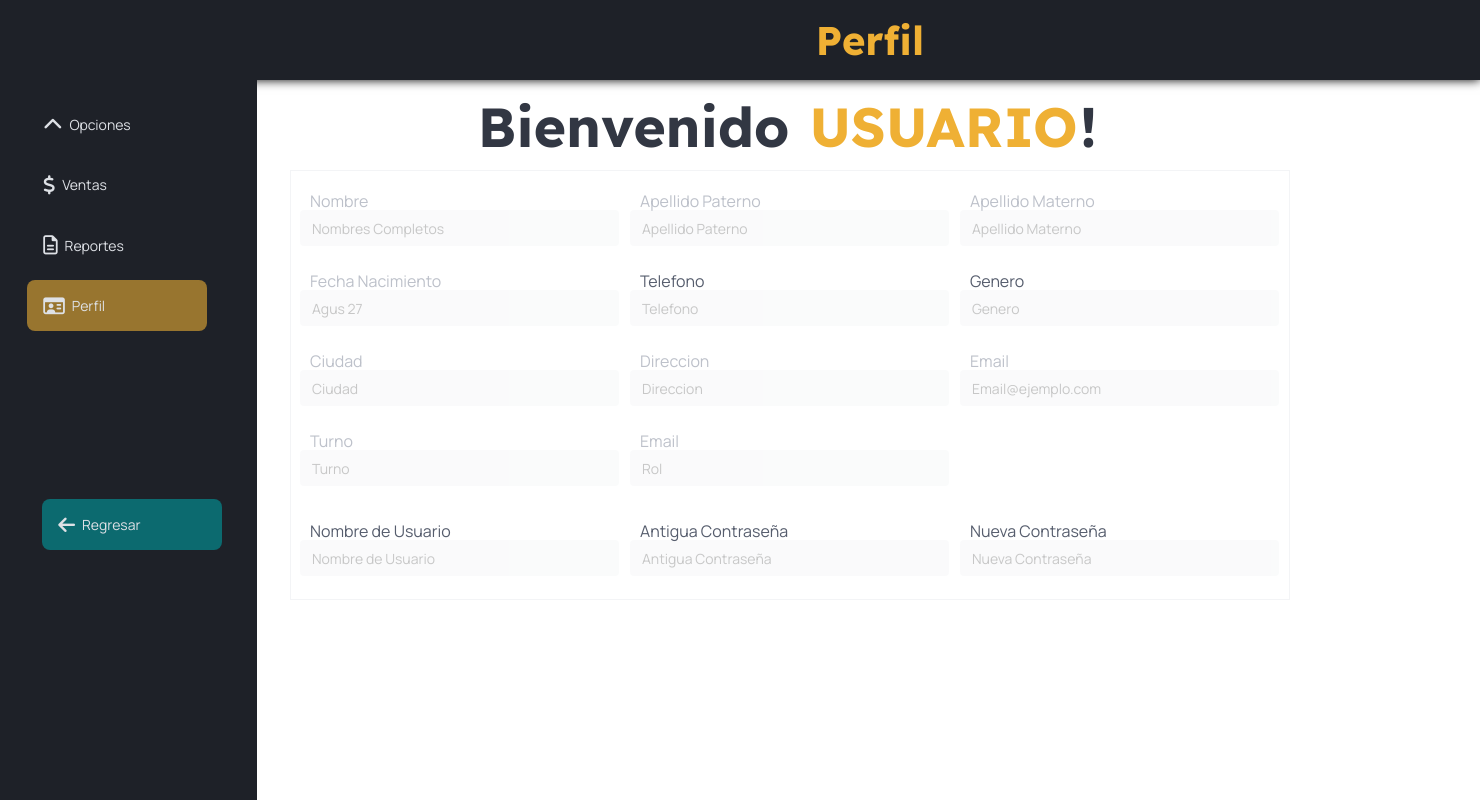
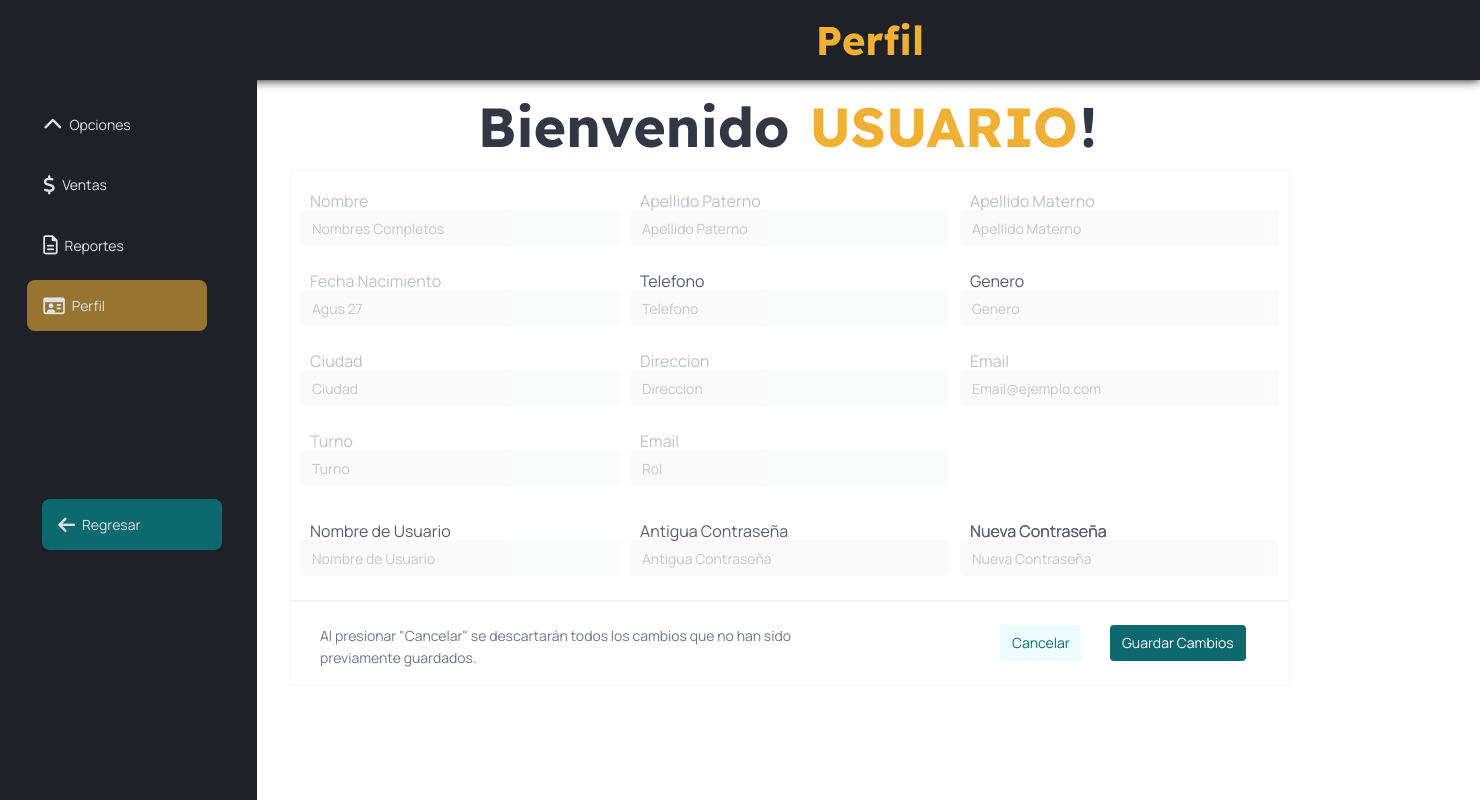
Before and after one commit to Murderd0ll/Wall-Ve-, a PHP site: page /Empleado_Perfil.html in a window 1480 px wide. Run offline with PHP 8.4, Linux system fonts and the light colour scheme.

Commit message:
***ReadOnlyPassword

```diff
--- a/Wall-VE-main/Css/estilos_emp_Perfil.css
+++ b/Wall-VE-main/Css/estilos_emp_Perfil.css
@@ -41,13 +41,26 @@ position: absolute;
 top: 170px;
 left: 290px;
 width: 1000px;
-height: 430px;
+height: 515px;
 background: #FFFFFFFF;
 border-radius: 0px;
 border-width: 1px;
 border-color: #F3F4F6FF;
 border-style: solid;
 }
+
+#LineaAbajo{
+    position: absolute;
+    top: 600px;
+    left: 290px;
+    width: 1000px;
+    height: 0px;
+    border-width: 1px;
+    border-color: #F3F4F6FF;
+    border-style: solid;
+    transform: rotate(0deg);
+    }
+
 #NombreEmp{
     position: absolute;
     top: 190px;
@@ -782,3 +795,90 @@ background: #F3F4F6FF;
 .textbox :disabled + .icon, .textbox :disabled + .icon + .icon {
 fill: #171A1FFF;
 }
+
+#BtnCancelarPE{
+    position: absolute;
+    top: 625px;
+    left: 1000px;
+    height: 36px;
+    padding: 0 12px;
+    display: flex;
+    align-items: center;
+    justify-content: center;
+    font-family: Manrope;
+    font-size: 14px;
+    line-height: 22px;
+    font-weight: 400;
+    color: #0C6A6FFF;
+    background: #EFFCFDFF;
+    opacity: 1;
+    border: none;
+    border-radius: 4px;
+    }
+    /* Hover */
+    .button:hover {
+    color: #0C6A6FFF;
+    background: #E9FCFDFF;
+    }
+    /* Pressed */
+    .button:hover:active {
+    color: #0C6A6FFF;
+    background: #D9F9FBFF;
+    }
+    /* Disabled */
+    .button:disabled {
+    opacity: 0.4;
+}
+
+#GuardarCamEP{
+position: absolute;
+top: 625px;
+left: 1110px;
+height: 36px;
+padding: 0 12px;
+display: flex;
+align-items: center;
+justify-content: center;
+font-family: Manrope;
+font-size: 14px;
+line-height: 22px;
+font-weight: 400;
+color: #FFFFFFFF;
+background: #0C6A6FFF;
+opacity: 1;
+border: none;
+border-radius: 4px;
+gap: 6px;
+}
+.button .icon {
+width: 16px;
+height: 16px;
+fill: #FFFFFFFF;
+}
+/* Hover */
+.button:hover {
+color: #FFFFFFFF;
+background: #09494DFF;
+}
+/* Pressed */
+.button:hover:active {
+color: #FFFFFFFF;
+background: #062F32FF;
+}
+/* Disabled */
+.button:disabled {
+opacity: 0.4;
+}
+
+#MensajeInferior{
+    position: absolute;
+    top: 625px;
+    left: 320px;
+    width: 529px;
+    font-family: Manrope;
+    font-size: 14px;
+    line-height: 22px;
+    font-weight: 400;
+    color: #6F7787FF;
+    text-align: left;
+    }
--- a/Wall-VE-main/Empleado_Perfil.html
+++ b/Wall-VE-main/Empleado_Perfil.html
@@ -67,78 +67,87 @@
 
         <p id="MarcoPerEmpl"></p>
 
+        <p id="LineaAbajo"></p>
+
         <div class="textbox" id="textboxNombreEmp">
-            <input type="Nombre" placeholder="Nombres Completos">
+            <input type="text" placeholder="Nombres Completos" readonly>
         </div>
-
         <p id="NombreEmp">Nombre</p>
 
         <div class="textbox" id="textboxAP">
-            <input type="Nombre" placeholder="Apellido Paterno">
+            <input type="text" placeholder="Apellido Paterno" readonly>
         </div>
-
         <p id="ApellidoPEmp">Apellido Paterno</p>
 
         <div class="textbox" id="textboxAM">
-            <input type="Nombre" placeholder="Apellido Materno">
+            <input type="text" placeholder="Apellido Materno" readonly>
         </div>
-
         <p id="ApellidoMEmp">Apellido Materno</p>
 
         <div class="textbox" id="textboxFechaNacEmp">
-            <input type="Nombre" placeholder="Agus 27">
+            <input type="text" placeholder="Agus 27" readonly>
         </div>
         <p id="FechaNacEmp">Fecha Nacimiento</p>
 
         <div class="textbox" id="textboxTelefonoEmp">
-            <input type="Nombre" placeholder="Telefono">
+            <input type="text" placeholder="Telefono">
         </div>
         <p id="TelefonoEmp">Telefono</p>
 
         <div class="textbox" id="textboxGeneroEmp">
-            <input type="Nombre" placeholder="Genero">
+            <input type="text" placeholder="Genero">
         </div>
         <p id="GeneroEmp">Genero</p>
 
         <div class="textbox" id="textboxCiudad">
-            <input type="Nombre" placeholder="Ciudad">
+            <input type="text" placeholder="Ciudad" readonly>
         </div>
         <p id="CiudadEmp">Ciudad</p>
 
         <div class="textbox" id="textboxDireccion">
-            <input type="Nombre" placeholder="Direccion">
+            <input type="text" placeholder="Direccion" readonly>
         </div>
         <p id="DireccionEmp">Direccion</p>
 
         <div class="textbox" id="textboxEmail">
-            <input type="Nombre" placeholder="Email@ejemplo.com">
+            <input type="text" placeholder="Email@ejemplo.com" readonly>
         </div>
         <p id="EmailEmp">Email</p>
 
         <div class="textbox" id="textboxTurno">
-            <input type="Nombre" placeholder="Turno">
+            <input type="text" placeholder="Turno" readonly>
         </div>
         <p id="TurnoEmp">Turno</p>
 
         <div class="textbox" id="textboxRol">
-            <input type="Nombre" placeholder="Rol">
+            <input type="text" placeholder="Rol" readonly>
         </div>
         <p id="RolEmp">Email</p>
 
         <div class="textbox" id="textboxNusuario">
-            <input type="Nombre" placeholder="Nombre de Usuario">
+            <input type="text" placeholder="Nombre de Usuario">
         </div>
         <p id="NUsuarioEmp">Nombre de Usuario</p>
 
         <div class="textbox" id="textboxAContra">
-            <input type="Nombre" placeholder="Antigua Contraseña">
+            <input type="password" placeholder="Antigua Contraseña">
         </div>
         <p id="AContraEmp">Antigua Contraseña</p>
 
         <div class="textbox" id="textboxNContra">
-            <input type="Nombre" placeholder="Nueva Contraseña">
+            <input type="password" placeholder="Nueva Contraseña">
         </div>
         <p id="NContraEmp">Nueva Contraseña</p>
+
+        <p id="NContraEmp">Nueva Contraseña</p>
+
+        <p id="BtnCancelarPE">Cancelar</p>
+
+        <p id="GuardarCamEP">Guardar Cambios</p>
+
+        <p id="MensajeInferior">Al presionar "Cancelar"  se descartarán todos los cambios que no han sido <br>
+            previamente guardados.</p>
+
 
     </div>
 
```
